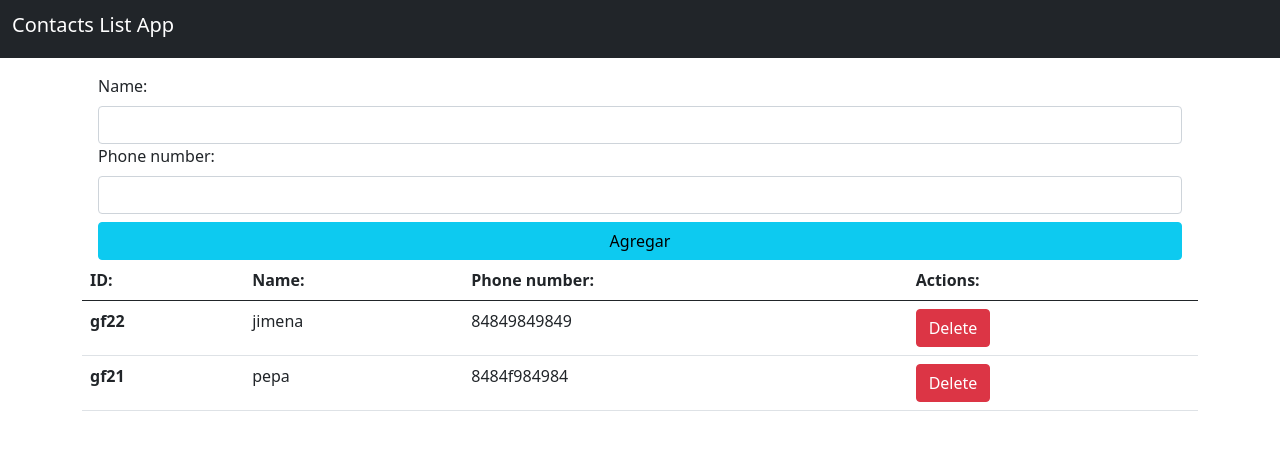
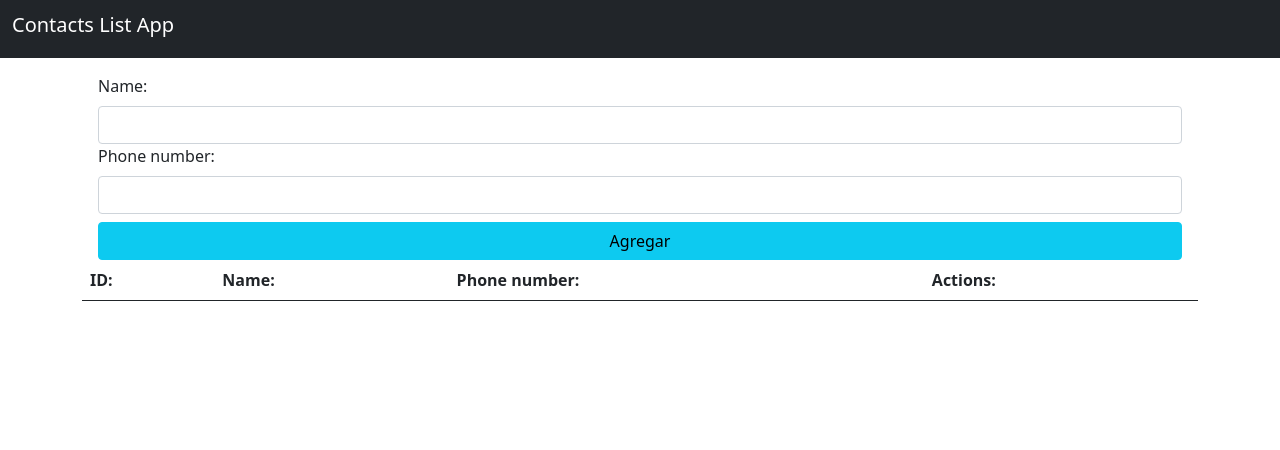
Before and after one commit to ArobyR/contacts-list, a React (Create React App) app: page / in a window 1280 px wide. Shown: the top 450 px of the page. Built offline with nearby package versions, Linux system fonts and the light colour scheme.

Commit message:
fix orthographic error

```diff
--- a/src/components/Contacts.jsx
+++ b/src/components/Contacts.jsx
@@ -1,23 +1,19 @@
-import React, { useReducer } from "react";
+import React, { useEffect, useReducer } from "react";
 import { ContactsReducer } from "../reducers/ContactsReducers";
 import FormularioAdd from "./FormularioAdd";
 import TableContacts from "./TableContacts";
 
+const init = () => {
+  const conctacts = localStorage.getItem("contacts");
+  return conctacts ? JSON.parse(conctacts) : [];
+};
+
 const Contacts = () => {
-  const contacts = [
-    {
-      id: "gf22",
-      user_name: "jimena",
-      phone_number: "84849849849",
-    },
-    {
-      id: "gf21",
-      user_name: "pepa",
-      phone_number: "8484f984984",
-    },
-  ];
-  const [state, dispatch] = useReducer(ContactsReducer, contacts);
-  console.log(state);
+  const [state, dispatch] = useReducer(ContactsReducer, [], init);
+
+  useEffect(() => {
+    localStorage.setItem("contacts", JSON.stringify(state));
+  }, [state]);
 
   return (
     <div className="container mt-3">
@@ -28,3 +24,5 @@
 };
 
 export default Contacts;
+
+// utilizar memo
```
